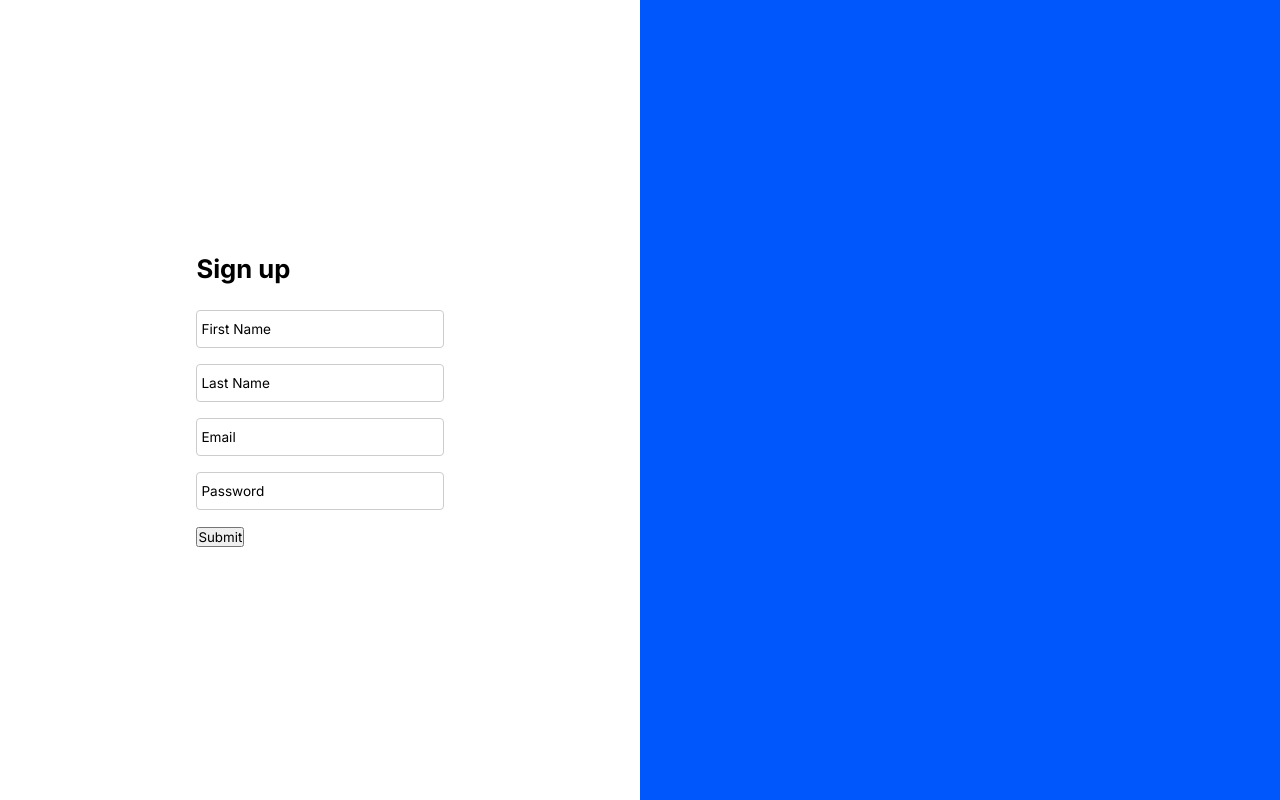
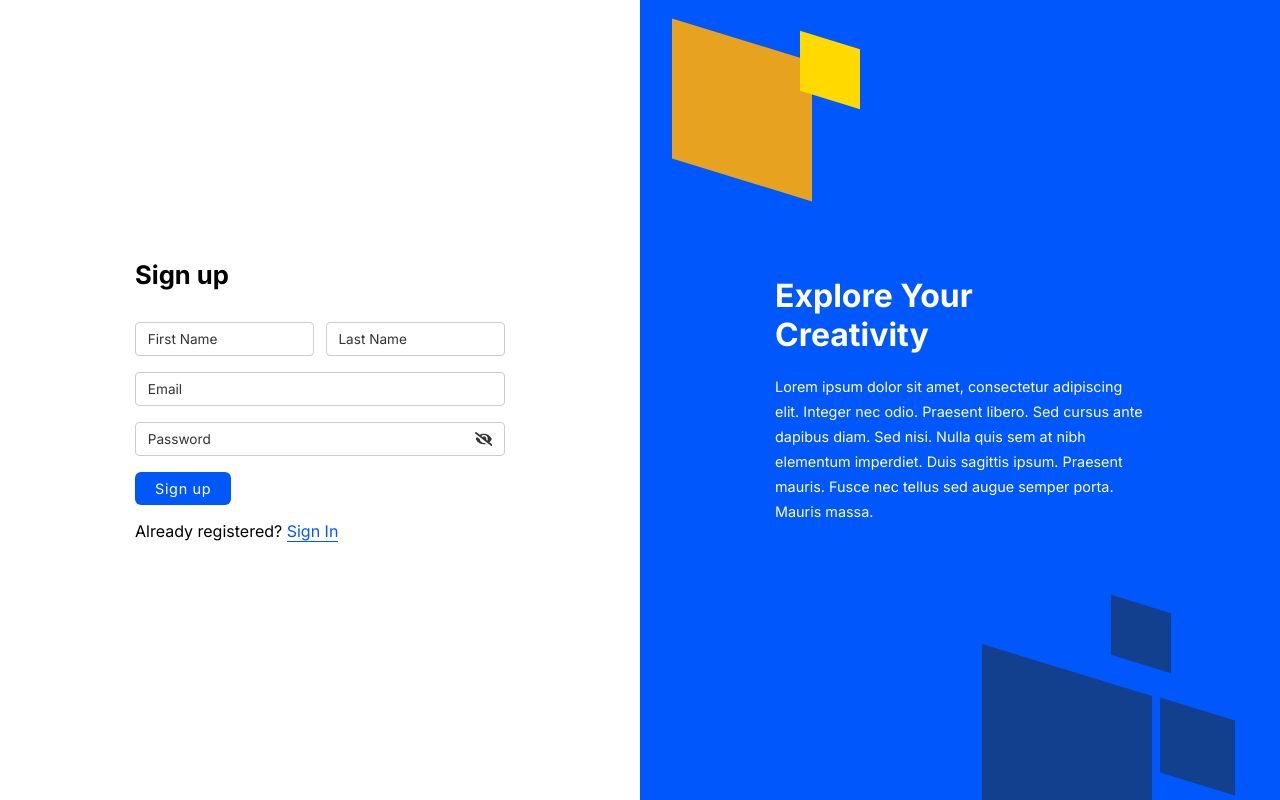
Before and after one commit to g-rajesh/Email-App, a React (Create React App) app in the folder client/: page /sign-up in a window 1280 px wide. Built offline with nearby package versions, Linux system fonts and the light colour scheme; the HTML template or start-up script is replaced by a standard one.

Commit message:
Signup Page CSS updated

```diff
--- a/client/src/Util/InputField.js
+++ b/client/src/Util/InputField.js
@@ -1,11 +1,32 @@
-import React from "react";
+import React, { useState } from "react";
+import { FaEyeSlash, FaEye } from "react-icons/fa";
 
 const InputField = (props) => {
-  console.log(props);
+  const [eye, setEye] = useState(false);
+
+  if (props.label === "Password") {
+    props.properties.type = "password";
+  }
+  if (props.label === "Password" && eye) {
+    props.properties.type = "text";
+  }
+
   return (
     <div className="field-group">
+      <input
+        className={`input ${props.className}`}
+        {...props.properties}
+        autoComplete="off"
+        required
+      />
       <label htmlFor={props.id}>{props.label}</label>
-      <input className={`input ${props.className}`} {...props.properties} />
+      {props.label === "Password" ? (
+        !eye ? (
+          <FaEyeSlash onClick={() => setEye(!eye)} className="eyeIcon" />
+        ) : (
+          <FaEye onClick={() => setEye(!eye)} className="eyeIcon" />
+        )
+      ) : null}
     </div>
   );
 };
--- a/client/src/components/Signup/Signup.css
+++ b/client/src/components/Signup/Signup.css
@@ -6,37 +6,173 @@
 }
 
 .signup .left {
-    display:flex;
+  display: flex;
   justify-content: center;
   align-items: center;
 }
 
 .signup .left .title {
-    font-size:1.6rem;
-    margin-bottom: 0.6rem;
+  font-size: 1.6rem;
+  margin-bottom: 2rem;
 }
 
-.left .field-group{
+.signup .form {
+  width: 370px;
+  margin-bottom: 1rem;
+}
+
+.left .form .name-group {
+  display: grid;
+  grid-template-columns: 1fr 1fr;
+  grid-gap: 0.7rem;
+}
+.left .form .name-group .field-group {
+  margin: 0;
+}
+
+.left .field-group {
   margin: 1rem 0;
   position: relative;
 }
 
-.left .field-group label{
-    position:absolute;
+.left .field-group label {
+  position: absolute;
   top: 50%;
-    left: 5px;
+  left: 0.8rem;
   transform: translateY(-50%);
   font-size: 0.85rem;
+  color: #333;
+  z-index: 2;
+  transition: all 0.2s;
+}
+
+.field-group input:focus ~ label,
+.field-group input:valid ~ label {
+  top: 0;
+  left: 0.45rem;
+  font-size: 0.7rem;
+  padding: 0 5px;
+  color: #0057fb;
+  background-color: #fff;
+}
+
+.left .field-group .eyeIcon {
+  position: absolute;
+  top: 50%;
+  right: 0.8rem;
+  transform: translateY(-50%);
+  font-size: 1.1rem;
+  cursor: pointer;
+  color: #333;
 }
 
 .left .field-group input {
-    padding: 0.5rem 0.35rem;
+  padding: 0.5rem 0.8rem;
   border: 1px solid #ccc;
   border-radius: 4px;
-    font-size: 1rem;
+  font-size: 0.85rem;
+  color: #333;
   outline: none;
+  width: 100%;
+  height: 100%;
+  z-index: 1;
+}
+
+.form .btn {
+  display: inline-block;
+  outline: none;
+  border: none;
+  letter-spacing: 0.7px;
+  padding: 0.5rem 1.25rem;
+  background: hsl(219, 100%, 49%);
+  color: #fff;
+  font-size: 0.9rem;
+  text-align: center;
+  border-radius: 6px;
+  cursor: pointer;
+  transition: all 0.2s;
+}
+
+.form .btn:hover {
+  background-color: hsl(219, 100%, 42%);
+}
+
+.left p a {
+  text-decoration: none;
+}
+
+.left .redirect-link {
+  color: #0057fb;
+  text-decoration: none;
+  border-bottom: 1px solid #0057fb;
 }
 
 .signup .right {
-    background-color: #0057FB;
+  background-color: #0057fb;
+  color: #fff;
+  display: flex;
+  justify-content: center;
+  align-items: center;
+  position: relative;
+  overflow: hidden;
 }
+
+.right .container {
+  width: 370px;
+}
+
+.right .container h1 {
+  margin-bottom: 1.2rem;
+}
+
+.right .container p {
+  font-size: 0.9rem;
+  line-height: 25px;
+}
+
+.right #one {
+  position: absolute;
+  top: 5%;
+  left: 5%;
+  height: 140px;
+  width: 140px;
+  background: rgb(231, 162, 32);
+  transform: skewY(17deg);
+}
+.right #two {
+  position: absolute;
+  top: 5%;
+  left: 25%;
+  height: 60px;
+  width: 60px;
+  background: rgb(255, 217, 0);
+  transform: skewY(17deg);
+}
+
+.right #three {
+  position: absolute;
+  bottom: -5%;
+  right: 20%;
+  height: 170px;
+  width: 170px;
+  background: #1d3557a6;
+  transform: skewY(17deg);
+}
+.right #four {
+  position: absolute;
+  bottom: 17%;
+  right: 17%;
+  height: 60px;
+  width: 60px;
+  background: #1d3557a6;
+  transform: skewY(17deg);
+}
+.right #five {
+  position: absolute;
+  bottom: 2%;
+  right: 7%;
+  height: 75px;
+  width: 75px;
+  background: #1d3557a6;
+  transform: skewY(17deg);
+}
--- a/client/src/components/Signup/index.js
+++ b/client/src/components/Signup/index.js
@@ -1,25 +1,104 @@
 import react, { useState } from "react";
+import { Link } from "react-router-dom";
 
 import "./Signup.css";
 import Button from "../../Util/Button";
 import InputField from "../../Util/InputField";
 
 const Signup = () => {
+  const [formDetails, setFormDetails] = useState({
+    firstName: "",
+    lastName: "",
+    email: "",
+    password: "",
+  });
+
+  const changeHandler = (e) => {
+    setFormDetails({ ...formDetails, [e.target.name]: e.target.value });
+  };
+
+  const submitHandler = (e) => {
+    e.preventDefault();
+    console.log(formDetails);
+  };
+
   return (
     <div className="signup">
       <div className="left">
         <div className="container">
-            <h2 className="title">Sign up</h2>
-            <form className="form">
-            <InputField label="First Name" properties={{ id: "firstName", type: "text" }} />
-            <InputField label="Last Name" properties={{ id: "lastName", type: "text" }} />
-            <InputField label="Email" properties={{ id: "email", type: "email" }} />
-            <InputField label="Password" properties={{ id: "password", type: "password" }} />
-            <Button>Submit</Button>
-            </form>
+          <h2 className="title">Sign up</h2>
+          <form className="form" onSubmit={submitHandler}>
+            <div className="name-group">
+              <InputField
+                label="First Name"
+                properties={{
+                  id: "firstName",
+                  name: "firstName",
+                  type: "text",
+                  value: formDetails.firstName,
+                  onChange: changeHandler,
+                }}
+              />
+              <InputField
+                label="Last Name"
+                properties={{
+                  id: "lastName",
+                  name: "lastName",
+                  type: "text",
+                  value: formDetails.lastName,
+                  onChange: changeHandler,
+                }}
+              />
+            </div>
+
+            <InputField
+              label="Email"
+              properties={{
+                id: "email",
+                type: "email",
+                name: "email",
+                value: formDetails.email,
+                onChange: changeHandler,
+              }}
+            />
+            <InputField
+              label="Password"
+              properties={{
+                id: "password",
+                type: "password",
+                name: "password",
+                value: formDetails.password,
+                onChange: changeHandler,
+              }}
+            />
+            <Button>Sign up</Button>
+          </form>
+          <p>
+            Already registered?{" "}
+            <Link to="/sign-in">
+              <span className="redirect-link">Sign In</span>
+            </Link>
+          </p>
         </div>
       </div>
       <div className="right">
+        <div className="container">
+          <h1>
+            Explore Your <br />
+            Creativity
+          </h1>
+          <p>
+            Lorem ipsum dolor sit amet, consectetur adipiscing elit. Integer nec
+            odio. Praesent libero. Sed cursus ante dapibus diam. Sed nisi. Nulla
+            quis sem at nibh elementum imperdiet. Duis sagittis ipsum. Praesent
+            mauris. Fusce nec tellus sed augue semper porta. Mauris massa.
+          </p>
+          <span id="one"></span>
+          <span id="two"></span>
+          <span id="three"></span>
+          <span id="four"></span>
+          <span id="five"></span>
+        </div>
       </div>
     </div>
   );
--- a/client/src/index.css
+++ b/client/src/index.css
@@ -1,19 +1,18 @@
-@import url('https://fonts.googleapis.com/css2?family=Inter:wght@200;300;400;500;600;700&display=swap');
+@import url("https://fonts.googleapis.com/css2?family=Inter:wght@200;300;400;500;600;700&display=swap");
 
 * {
   margin: 0;
   padding: 0;
-  overflow: hidden;
   box-sizing: border-box;
-  font-family: 'Inter', sans-serif;
+  font-family: "Inter", sans-serif;
 }
 
 :root {
-  --primary-color: #0057FB;
+  --primary-color: #0057fb;
   --seconday-color: #1d3557;
   --white-color: #fff;
 }
 
-body{
-  font-family: 'Inter', sans-serif;
+body {
+  font-family: "Inter", sans-serif;
 }
```
Also changed, not shown: client/src/store/context.js (added, +25 -0 lines). Lines whose indentation alone changed are shown as unchanged.
